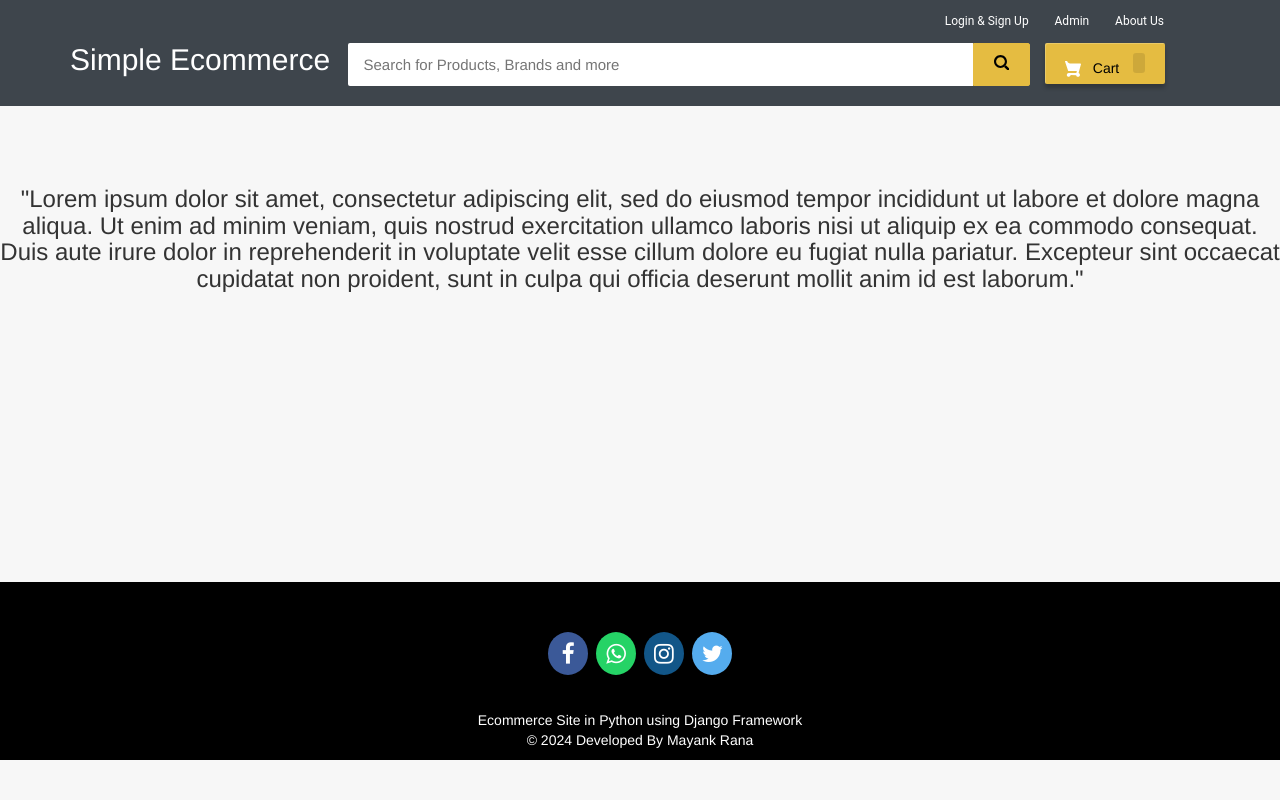
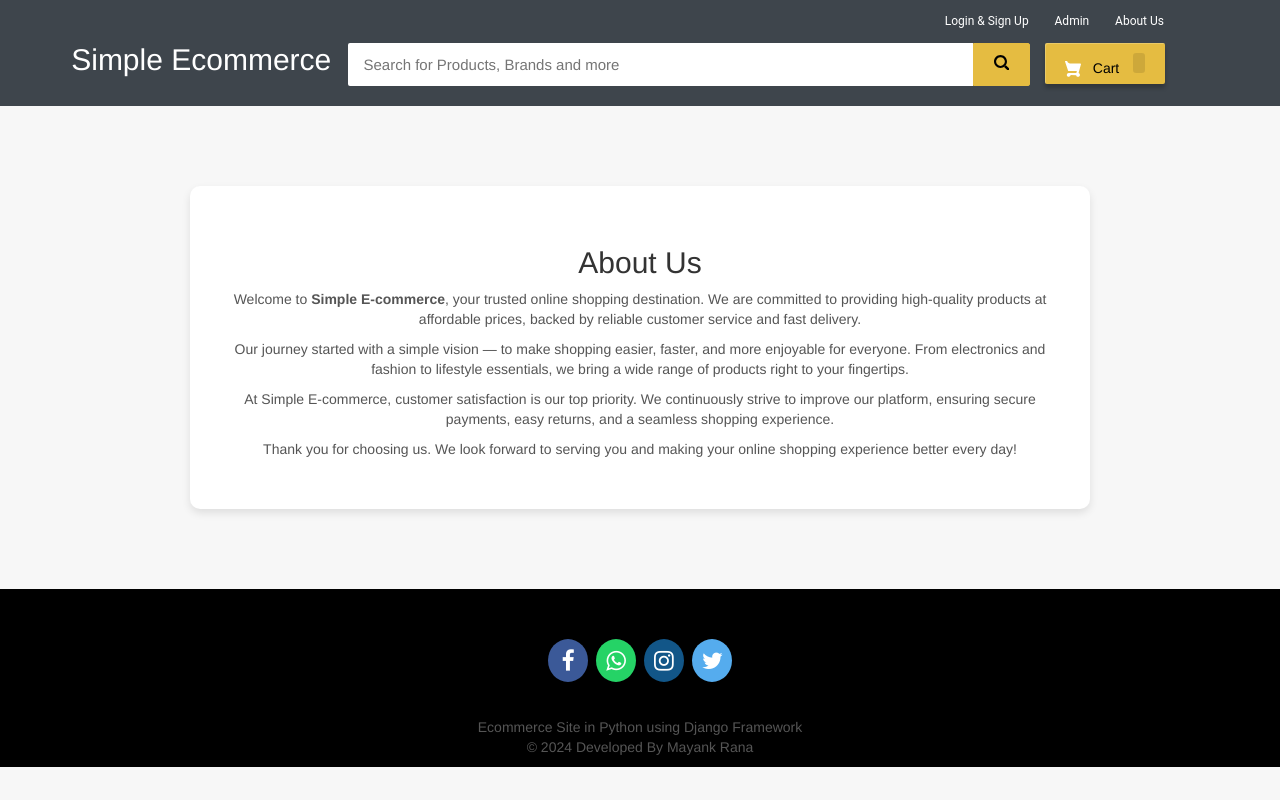
Before and after one commit to Mayankrana91/Ecommerce-website, a Django app: template templates/ecom/aboutus.html in a window 1280 px wide. Run offline with Django 3.2, Linux system fonts and the light colour scheme; the template is opened without the code that fills it, so the values that code supplies are empty; some libraries are stand-ins or nearby versions.

Commit message:
your message

```diff
--- a/templates/ecom/aboutus.html
+++ b/templates/ecom/aboutus.html
@@ -5,23 +5,68 @@
 <head>
   <meta charset="utf-8">
   <meta name="viewport" content="width=device-width, initial-scale=1, shrink-to-fit=no">
-  <title>Simple E-commerce</title>
-  <style media="screen">
-    .footer{
+  <title>About Us | Simple E-commerce</title>
+  <style>
+    body {
+      background-color: #f7f7f7;
+      font-family: Arial, sans-serif;
+      line-height: 1.6;
+    }
+    .about-container {
+      max-width: 900px;
+      margin: 80px auto;
+      background: #fff;
+      padding: 40px;
+      border-radius: 10px;
+      box-shadow: 0px 4px 8px rgba(0,0,0,0.1);
+    }
+    h2 {
+      text-align: center;
+      margin-bottom: 20px;
+      color: #333;
+    }
+    p {
+      margin-bottom: 15px;
+      color: #555;
+      text-align: justify;
+    }
+    .footer {
       position: fixed;
+      bottom: 0;
+      width: 100%;
     }
   </style>
 </head>
 
-<body style="background-color:#f7f7f7;">
-  {%if request.user.is_authenticated%}
+<body>
+  {% if request.user.is_authenticated %}
     {% include "ecom/customer_navbar.html" %}
-  {%else%}
+  {% else %}
     {% include "ecom/navbar.html" %}
-  {%endif%}
-  <br><br><br>
-<h3 style="text-align:center;">"Lorem ipsum dolor sit amet, consectetur adipiscing elit, sed do eiusmod tempor incididunt ut labore et dolore magna aliqua. Ut enim ad minim veniam, quis nostrud exercitation ullamco laboris nisi ut aliquip ex ea commodo consequat. Duis aute irure dolor in reprehenderit in voluptate velit esse cillum dolore eu fugiat nulla pariatur. Excepteur sint occaecat cupidatat non proident, sunt in culpa qui officia deserunt mollit anim id est laborum." </h3>
-<br><br><br><br><br><br><br><br><br><br><br><br><br><br>
+  {% endif %}
+
+  <div class="about-container">
+    <h2>About Us</h2>
+    <p>
+      Welcome to <strong>Simple E-commerce</strong>, your trusted online shopping destination.
+      We are committed to providing high-quality products at affordable prices, backed by
+      reliable customer service and fast delivery.
+    </p>
+    <p>
+      Our journey started with a simple vision — to make shopping easier, faster, and more
+      enjoyable for everyone. From electronics and fashion to lifestyle essentials, we bring
+      a wide range of products right to your fingertips.
+    </p>
+    <p>
+      At Simple E-commerce, customer satisfaction is our top priority. We continuously strive
+      to improve our platform, ensuring secure payments, easy returns, and a seamless shopping experience.
+    </p>
+    <p>
+      Thank you for choosing us. We look forward to serving you and making your online shopping
+      experience better every day!
+    </p>
+  </div>
+
   {% include "ecom/footer.html" %}
 </body>
 </html>
```
